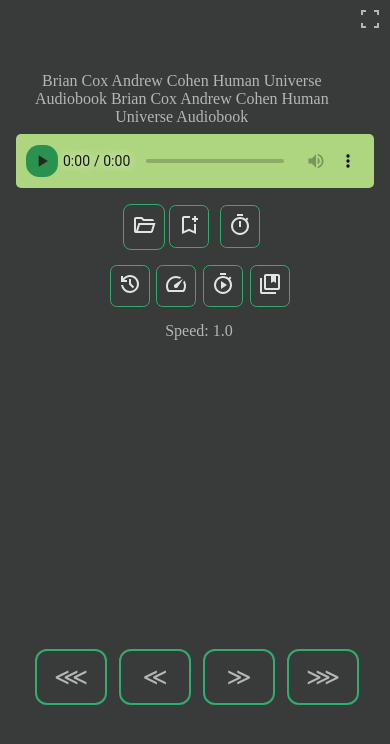
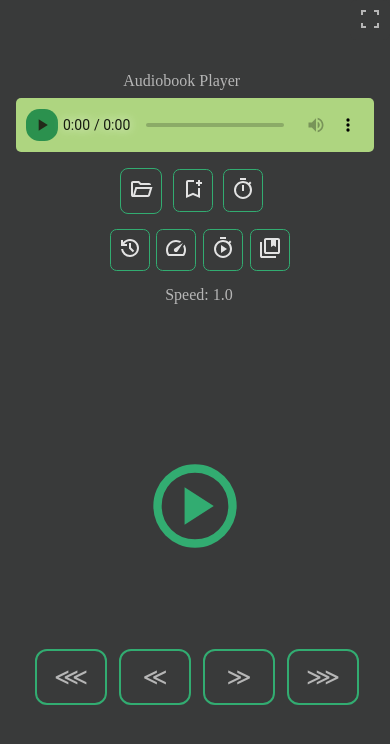
Before and after one commit to SevenSamuraiSoldier/Mobile-Audiobook-Player, a plain HTML site: page index.html in a window 390 px wide. Drawn offline with Linux system fonts and the light colour scheme.

Commit message:
Update index.html

```diff
--- a/index.html
+++ b/index.html
@@ -1,7 +1,7 @@
 <!DOCTYPE html>
 <html>
   <head>
-    <title>Audiobook Player</title>
+    <title>Mobile Audiobook Player</title>
     <meta charset="UTF-8" />
     <meta name="AudioBook Player" content="Single Page Offline App" />
     <link rel="icon" type="image/png" href="flavicon.png">
@@ -31,6 +31,7 @@
         --padding-inline-portrait-body: 0em;
         --margin-top-landscape-body:3em;
         --margin-top-portrait-body: 4em;
+        --playpause-icon-size: 100px;
       }
       button {
         background-color: var(--button-color);
@@ -568,6 +569,9 @@
         left: 0;
         cursor: pointer;
       }
+      #playPauseButton {
+        display: none;
+      }
 
       /*----    Media Query for css changes for Portrait screens-----*/
       @media (max-aspect-ratio: 1/1) {
@@ -644,6 +648,33 @@
             .BM_play, .BM_delete {
               width: 5em;
             }
+            .add_BM {
+              margin-left: 0.5em;
+            }
+            #playPauseButton {
+              display: block;
+              background: none;
+              border: none;
+              cursor: pointer;
+            }
+            #playPauseButton {
+              position: absolute;
+              top: 54%;
+              left: 50%;
+              translate: -50%;
+              margin: auto;
+              padding: 0;
+
+            }
+            #playPauseButton svg {
+              width: var(--playpause-icon-size);
+              height: var(--playpause-icon-size);
+              fill: var(--border-color);
+              /* width: 24px;
+              height: 24px;
+              fill: #e3e3e3; */
+
+            }
             /* .HS_MasterPanel{
               position: fixed;
               top: 0;
@@ -671,11 +702,16 @@
 
   </head>
   <body>
-    <h1 class="h1_title" id="mainTitle">Brian Cox Andrew Cohen Human Universe Audiobook Brian Cox Andrew Cohen Human Universe Audiobook</h1> <!--Audio Book Player-->
+    <h1 class="h1_title" id="mainTitle">Audiobook Player</h1> <!--Audio Book Player-->
     <button onclick="toggle_full_screen()" class="fullscreen_button">
       <svg xmlns="http://www.w3.org/2000/svg" height="24px" viewBox="0 -960 960 960" width="24px" fill="#e3e3e3"><path d="M120-120v-200h80v120h120v80H120Zm520 0v-80h120v-120h80v200H640ZM120-640v-200h200v80H200v120h-80Zm640 0v-120H640v-80h200v200h-80Z"/>
       </svg>
 
+    </button>
+    <button id="playPauseButton">
+      <svg id="playIcon" xmlns="http://www.w3.org/2000/svg" viewBox="0 -960 960 960">
+        <path d="m380-300 280-180-280-180v360ZM480-80q-83 0-156-31.5T197-197q-54-54-85.5-127T80-480q0-83 31.5-156T197-763q54-54 127-85.5T480-880q83 0 156 31.5T763-763q54 54 85.5 127T880-480q0 83-31.5 156T763-197q-54 54-127 85.5T480-80Zm0-80q134 0 227-93t93-227q0-134-93-227t-227-93q-134 0-227 93t-93 227q0 134 93 227t227 93Zm0-320Z"/>
+      </svg>
     </button>
 
 
@@ -857,6 +893,7 @@
         -->
       </div>
     </div>
+
     <script>
       function application_closing_prompt(e) {
         if (!e) e = window.event;
@@ -933,6 +970,7 @@
       var huge_Jump = 30;
       var jump_backlogo ="&#9194";
       var jump_frontlogo ="&#9193";
+      const playpausebutton = document.getElementById("playPauseButton");
 
       //Jump button text display--------------------------------------------
       var HJB = document.getElementById("H-jump-back");
@@ -1726,6 +1764,11 @@
           //console.log('Audio paused');
           datetimecalc = currentDateandTime();
           update_HS_objct(x.currentTime, datetimecalc);
+          playpausebutton.innerHTML = playIcon;
+        });
+        x.addEventListener('play', () => {
+          playpausebutton.innerHTML = pauseIcon;
+
         });
 
 //------------------------------------------------------------------------------------------------
@@ -1790,6 +1833,37 @@
 
 
     </script>
+    <script>
+
+      const playIcon = `<svg id="playIcon" xmlns="http://www.w3.org/2000/svg" viewBox="0 -960 960 960">
+          <path d="m380-300 280-180-280-180v360ZM480-80q-83 0-156-31.5T197-197q-54-54-85.5-127T80-480q0-83 31.5-156T197-763q54-54 127-85.5T480-880q83 0 156 31.5T763-763q54 54 85.5 127T880-480q0 83-31.5 156T763-197q-54 54-127 85.5T480-80Zm0-80q134 0 227-93t93-227q0-134-93-227t-227-93q-134 0-227 93t-93 227q0 134 93 227t227 93Zm0-320Z"/>
+        </svg>`;
+      const pauseIcon = `<svg id="pauseIcon" xmlns="http://www.w3.org/2000/svg" viewBox="0 -960 960 960">
+          <path d="M360-320h80v-320h-80v320Zm160 0h80v-320h-80v320ZM480-80q-83 0-156-31.5T197-197q-54-54-85.5-127T80-480q0-83 31.5-156T197-763q54-54 127-85.5T480-880q83 0 156 31.5T763-763q54 54 85.5 127T880-480q0 83-31.5 156T763-197q-54 54-127 85.5T480-80Zm0-80q134 0 227-93t93-227q0-134-93-227t-227-93q-134 0-227 93t-93 227q0 134 93 227t227 93Zm0-320Z"/>
+        </svg>`;
+
+      // let isPlaying = false; // Flag to track the state
+
+      playpausebutton.addEventListener("click", function() {
+        // console.log("x.paused: " + x.paused);
+
+        if(x.paused){
+          playpausebutton.innerHTML = pauseIcon;  // Switch to play
+          // isPlaying = !isPlaying;
+          x.play();
+          // console.log("changed to playicon");
+
+
+        }else {
+          playpausebutton.innerHTML = playIcon; // Switch to pause
+          // isPlaying = !isPlaying;
+          x.pause();
+          // console.log("changed to pauseicon");
+
+        }
+
+      });
+    </script>
   </body>
 
   <!-- </head> -->
```
